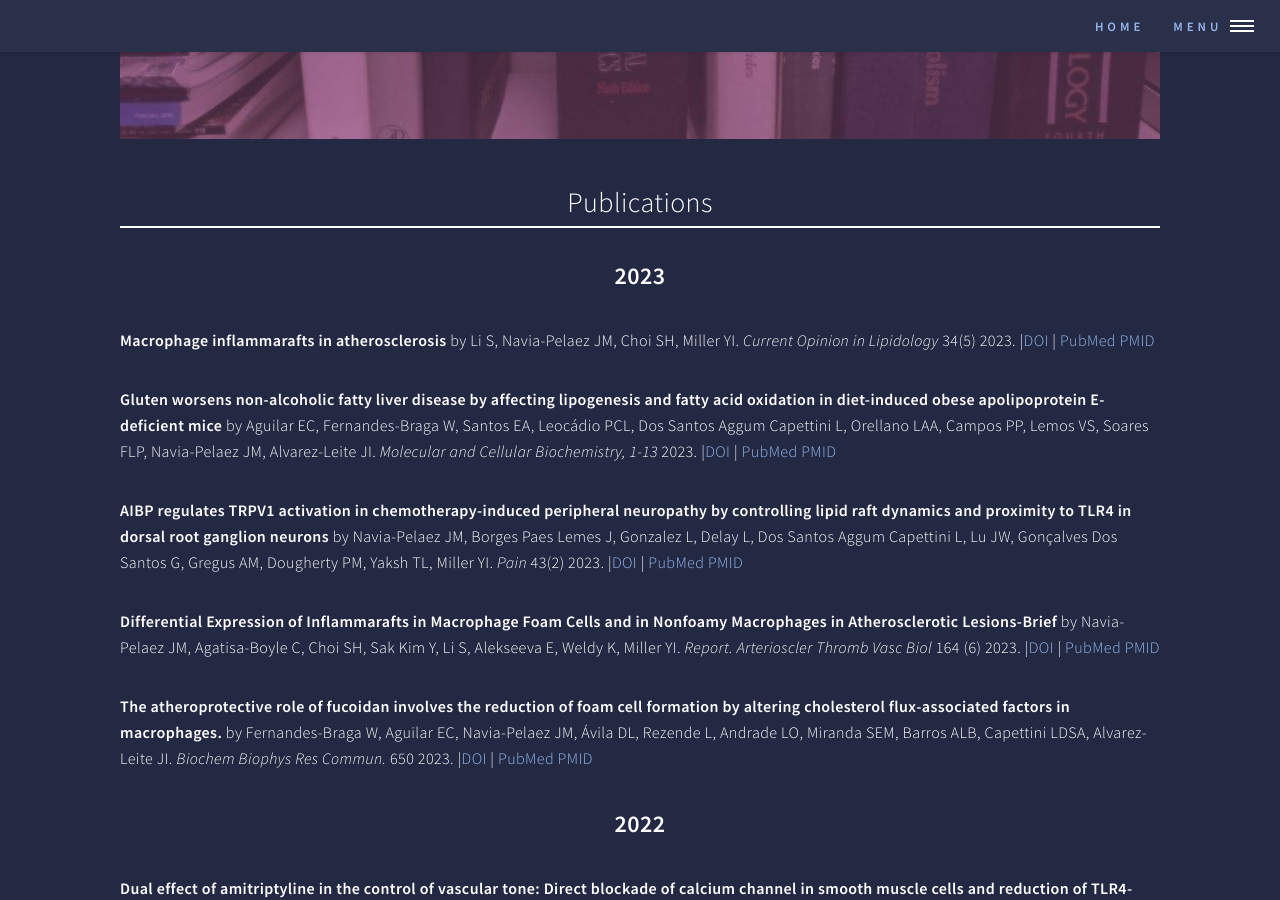
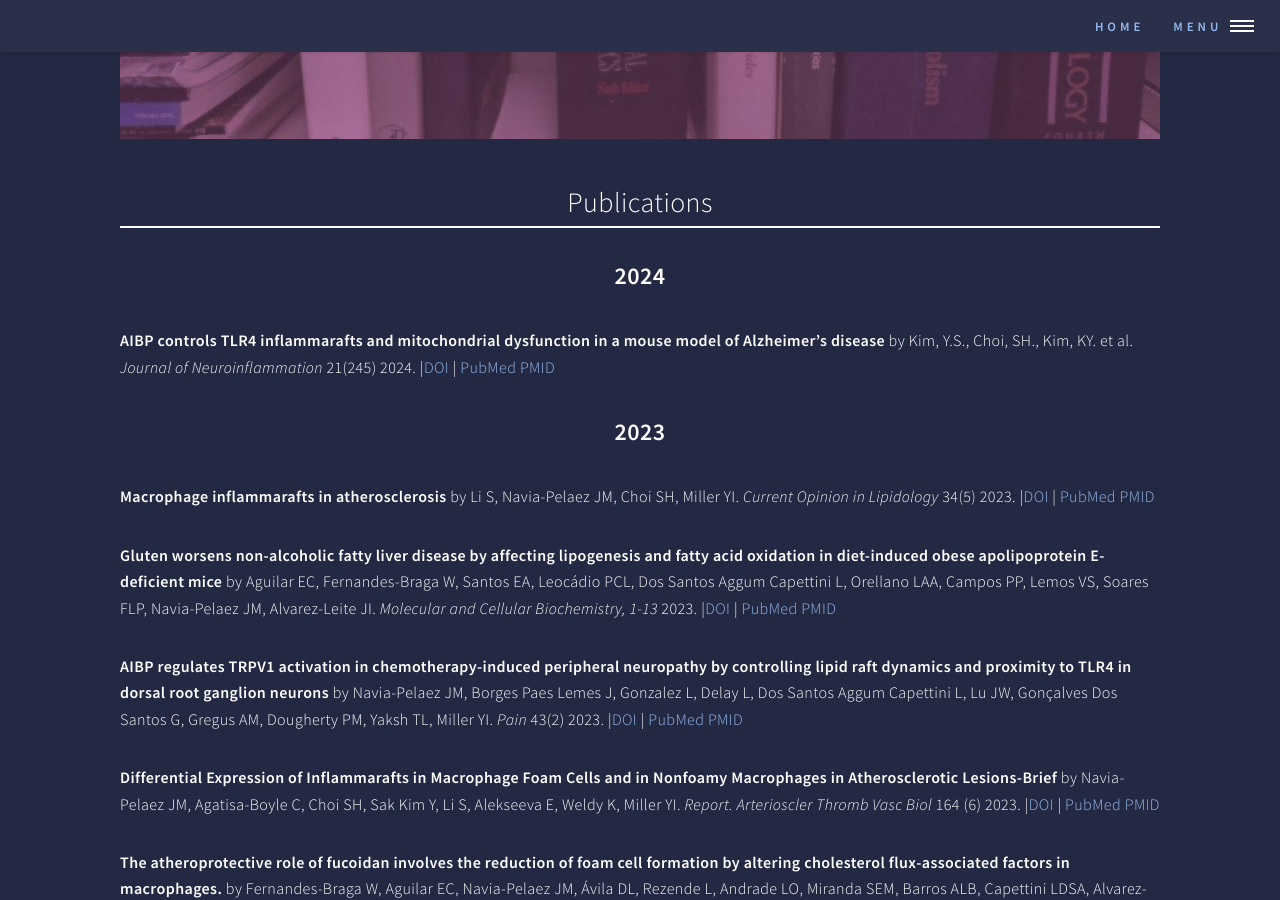
Before and after one commit to navialab/navialab.github.io, a Jekyll site: the page built from 03_publications.md, in a window 1280 px wide and 900 px high, scrolled down 607 px. Built offline with Jekyll 4.4.1, drawn with Linux system fonts in a browser that asks for light colours.

Commit message:
AIBP  Alzheimer
AIBP controls TLR4 inflammarafts and mitochondrial dysfunction in a mouse model of Alzheimer's disease

```diff
--- a/_data/pubs.yaml
+++ b/_data/pubs.yaml
@@ -1,3 +1,12 @@
+2024:
+  - title: "AIBP controls TLR4 inflammarafts and mitochondrial dysfunction in a mouse model of Alzheimer's disease"
+    author: Kim, Y.S., Choi, SH., Kim, KY. et al.
+    journal: Journal of Neuroinflammation
+    volume: 21(245)
+    links:
+      DOI: "https://doi.org/10.1186/s12974-024-03214-4"
+      PubMed PMID: "https://pubmed.ncbi.nlm.nih.gov/38586011"
+
 2023:
   - title: "Macrophage inflammarafts in atherosclerosis"
     author: Li S, Navia-Pelaez JM, Choi SH, Miller YI.
```
